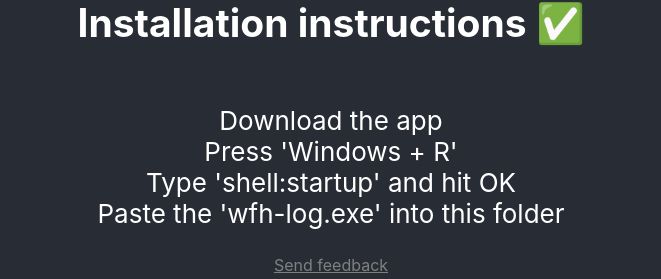
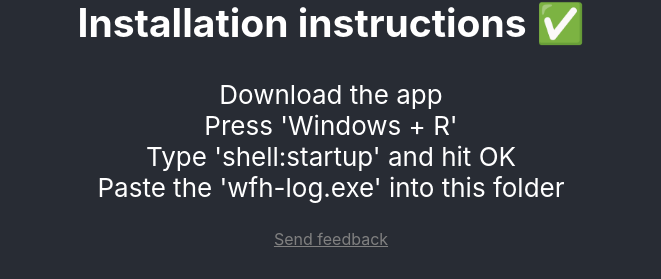
Before and after one commit to dylan-george-field/work-from-home-log, a React (Create React App) app in the folder site/: page / in a window 1280 px wide. Shown: the part 777-1056 px from the top of the page, without its empty margins (309-970 px from the left). Built offline with nearby package versions, Linux system fonts and the light colour scheme.

Commit message:
chore (website): fix install instructions section

```diff
--- a/site/src/App.css
+++ b/site/src/App.css
@@ -30,7 +30,7 @@
   margin: 10px;
 }
 
-.Sub-heading {
+.No-margin-top {
   margin-top: 0;
 }
 
--- a/site/src/App.js
+++ b/site/src/App.js
@@ -5,7 +5,7 @@ function App() {
     <div className="App">
       <header className="App-header">
         <h1>work from home log</h1>
-        <p className="Sub-heading">Automatically record your WiFi network hourly</p>
+        <p className="No-margin-top">Automatically record your WiFi network hourly</p>
         <img
            alt="A scrolling animation of the work from home log using microsoft notepad."
            src={require("./wfh-log-demo.gif")}
@@ -44,7 +44,7 @@ function App() {
         </span>
         </p>
         <h2>Installation instructions ✅</h2>
-        <p>
+        <p className="No-margin-top">
           Download the app <br />
           Press 'Windows + R' <br />
           Type 'shell:startup' and hit OK <br />
```
